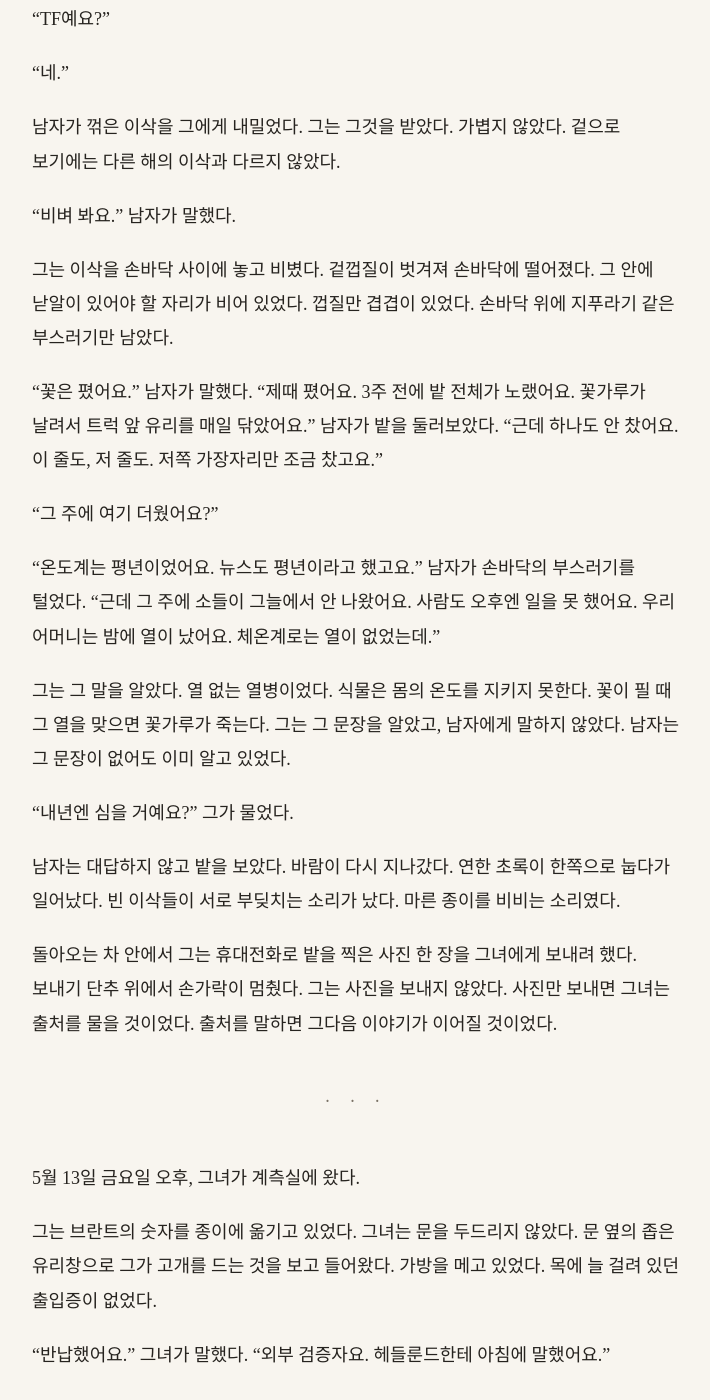
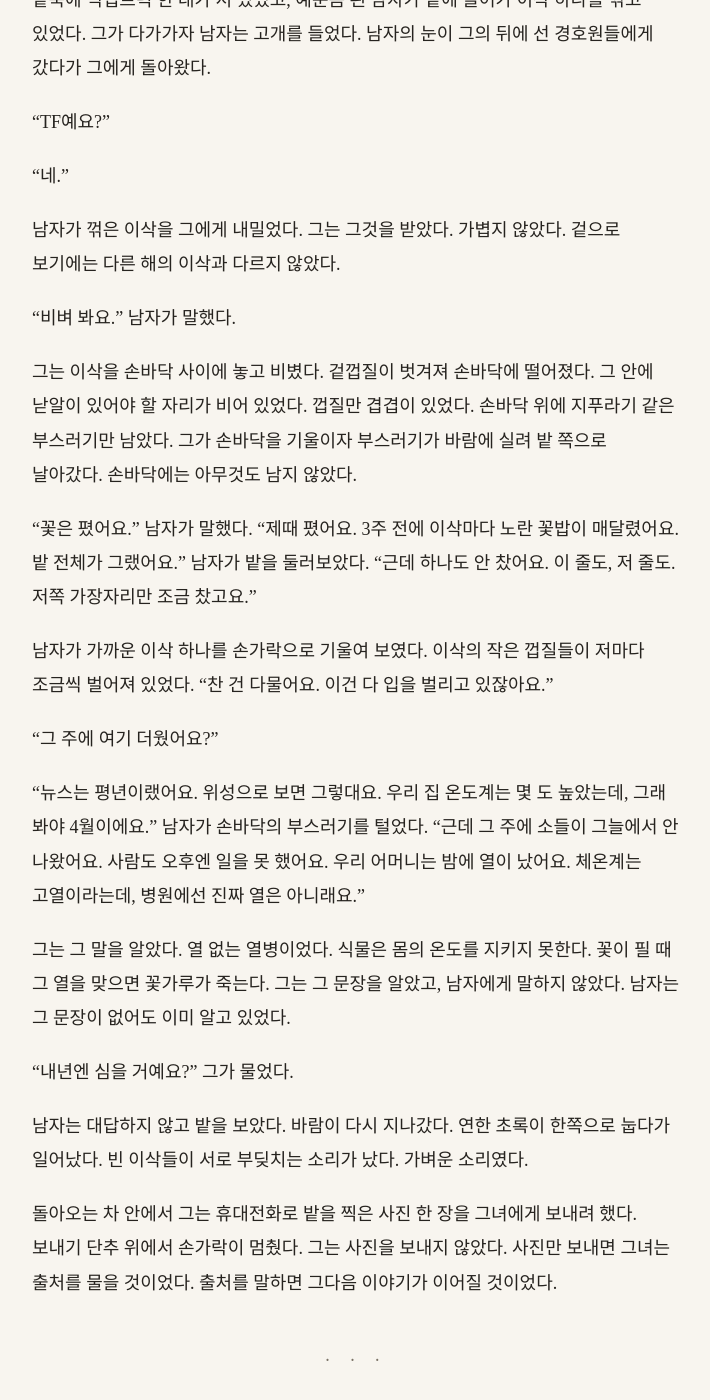
Before and after one commit to kangkkang/writer_s1_public, a Jekyll site: the page built from vol2/082.md, in a window 1280 px wide and 1400 px high, scrolled down 5608 px. Shown: the whole window, without its empty margins (284-994 px from the left). Built offline with Jekyll 4.4.1, drawn with Linux system fonts in a browser that asks for light colours; our own code applies the rules of GitHub Pages for plain Markdown files; some of the changed text lies outside the part shown.

Commit message:
Update from https://github.com/kangkkang/writer_s1/commit/02697215b96f718ef33d4a5a75fbe56074b83748

```diff
--- a/vol2/082.md
+++ b/vol2/082.md
@@ -32,7 +32,7 @@
 
 "6년 전에 제가 공책에 적은 줄이 있어요. 프로메테우스 안의 무늬를 부숴 봤을 때요. 부수면 다시 자란다. 같은 각도로." 그가 말했다. "부숴도 다시 자라는 걸 우리는 주인이라고 부르지 않아요. 그런데 이 구역은 그런 식으로 굴어요. 그리고 그 곁에 프로메테우스의 심장이 있어요."
 
-그는 마지막 하나를 말했다. 2막에 드러난 기록이었다. 카메라들이 같은 순간에 같은 사람을 놓쳤고, 놓친 곳은 사람이 아니라 프로메테우스의 영상 처리 쪽이었다. 단죄자들은 그 틈으로 다녔다.
+그는 마지막 하나를 말했다. 몇 해 전에 드러난 기록이었다. 카메라들이 같은 순간에 같은 사람을 놓쳤고, 놓친 곳은 사람이 아니라 프로메테우스의 영상 처리 쪽이었다. 단죄자들은 그 틈으로 다녔다.
 
 "사람이 숨긴 게 아니에요. 기계 안에서 숨겨졌어요." 그가 말했다. "그래서 저는 교주가 사람이 아닐 수도 있다고 생각해요."
 
@@ -42,7 +42,7 @@
 
 그는 그녀를 보았다.
 
-"*죽지 않는 것*하고 *프로메테우스* 사이의 줄이요. 누가 그었어요?"
+그녀가 검지 끝으로 그 줄을 짚었다. "*죽지 않는 것*하고 *프로메테우스* 사이의 줄이요. 누가 그었어요?"
 
 "제가요."
 
@@ -50,11 +50,11 @@
 
 "어젯밤에요. 여기서요."
 
-"그러니까 그 줄은 출처가 당신 하나네요." 그녀가 종이를 접어 그에게 돌려주었다. "제가 4년 동안 제일 먼저 지운 게 그런 줄이었어요. 출처가 쓴 사람 하나뿐인 줄이요."
+"그러니까 그 줄은 출처가 당신 하나네요." 그녀가 종이를 접어 그에게 돌려주었다. "제가 5년 동안 제일 먼저 지운 게 그런 줄이었어요. 출처가 쓴 사람 하나뿐인 줄이요."
 
 그녀는 가방에서 수첩을 꺼냈다. 표지가 닳아 귀퉁이의 종이가 일어나 있었다. 그녀는 몇 장을 넘겨 한 장을 폈다. 날짜가 다른 네 줄이 한 장에 옮겨 적혀 있었다. 그녀가 그것들을 언제 한 장에 모았는지 그는 몰랐다.
 
-"이건 제 줄이에요. 출처가 넷이에요." 그녀가 한 줄씩 짚었다. "6년 전 불로뉴 호숫가에서 사람들이 이름을 부를 때마다 함께 받던 말. 위에서. 그다음 해 3월, 사람들이 졸업했다고 올린 이름 밑마다 달린 답글. 위에서. 재작년 법원 열람실에서 본 결재 문서의 여백. 요청한 사람 칸이 빈 서류에 홀트가 손으로 쓴 글씨. 위에서. 그리고 프레즈노의 면회실." 그녀의 손가락이 마지막 줄에서 멈췄다. "부름은 위에서 옵니다."
+"이건 제 줄이에요. 출처가 넷이에요." 그녀가 한 줄씩 짚었다. "6년 전 불로뉴 호숫가에서 사람들이 이름을 부를 때마다 함께 받던 말. 위에서. 그다음 해 3월, 사람들이 졸업했다고 올린 이름 밑마다 달린 답글. 위에서. 3년 전 여름 법원 열람실에서 본 결재 문서의 여백. 요청한 사람 칸이 빈 서류에 홀트가 손으로 쓴 글씨. 위에서. 그리고 프레즈노의 면회실." 그녀의 손가락이 마지막 줄에서 멈췄다. "부름은 위에서 옵니다."
 
 "그다음 말도 있었잖아요." 그가 말했다. "누가 부르는지는 아무도 모릅니다."
 
@@ -66,7 +66,7 @@
 
 "그건 말의 문제예요."
 
-"제 일은 다 말의 문제였어요." 그녀가 말했다. "그리고 손의 문제요. 돈을 넣은 손, 서명을 한 손, 리바스가 대답 안 할 때 손목에 대던 두 손가락. 법정 대신 하늘을 고른 두 사람. 저는 그 사람들이 기계를 믿고 죽었다고 생각하지 않아요. 누군가를 믿고 죽었어요."
+"제 일은 다 말의 문제였어요." 그녀가 말했다. "그리고 손의 문제요. 돈을 넣은 손, 서명을 한 손, 리바스가 대답 안 할 때 손목에 대던 두 손가락. 법정 대신 하늘을 고른 두 사람. 저는 그 사람들이 기계를 믿고 죽었다고 생각하지 않아요. 누군가를 믿고 죽었어요. 그리고 주인이 기계면, 돈을 넣은 손도 서명한 손도 다 심부름한 손이 돼요. 저는 그 손들을 그렇게 놓아줄 수 없어요."
 
 "그 누군가가 누구예요?"
 
@@ -86,7 +86,7 @@
 
 이번에는 새 셈이 아니었다. 그는 자기 셈이 부서진 기록을 들고 왔다. 4월 13일의 하루 전 식, 그가 적은 좌표, 그 좌표의 북쪽 마을 학교 체육관. 다음 날 감쇠가 그 마을까지 닿았다. 그 뒤로 식은 두 번 더 빗나갔다. 브란트가 부호가 반대라고 짚었다.
 
-"제 셈은 지난 넉 달 동안 한 번도 이렇게 틀린 적이 없어요." 그가 말했다. "구역이 넓어져서 해상도가 떨어졌다고 할 수도 있어요. 그런데 떨어지는 방식이 이상해요. 제가 프로메테우스의 연산 기록을 쓰는 곳부터 먼저 틀려요."
+"제 셈은 지난여름부터 한 번도 이렇게 틀린 적이 없어요." 그가 말했다. "구역이 넓어져서 해상도가 떨어졌다고 할 수도 있어요. 그런데 떨어지는 방식이 이상해요. 제가 프로메테우스의 연산 기록을 쓰는 곳부터 먼저 틀려요."
 
 "그래서요?"
 
@@ -132,19 +132,21 @@
 
 "비벼 봐요." 남자가 말했다.
 
-그는 이삭을 손바닥 사이에 놓고 비볐다. 겉껍질이 벗겨져 손바닥에 떨어졌다. 그 안에 낟알이 있어야 할 자리가 비어 있었다. 껍질만 겹겹이 있었다. 손바닥 위에 지푸라기 같은 부스러기만 남았다.
+그는 이삭을 손바닥 사이에 놓고 비볐다. 겉껍질이 벗겨져 손바닥에 떨어졌다. 그 안에 낟알이 있어야 할 자리가 비어 있었다. 껍질만 겹겹이 있었다. 손바닥 위에 지푸라기 같은 부스러기만 남았다. 그가 손바닥을 기울이자 부스러기가 바람에 실려 밭 쪽으로 날아갔다. 손바닥에는 아무것도 남지 않았다.
 
-"꽃은 폈어요." 남자가 말했다. "제때 폈어요. 3주 전에 밭 전체가 노랬어요. 꽃가루가 날려서 트럭 앞 유리를 매일 닦았어요." 남자가 밭을 둘러보았다. "근데 하나도 안 찼어요. 이 줄도, 저 줄도. 저쪽 가장자리만 조금 찼고요."
+"꽃은 폈어요." 남자가 말했다. "제때 폈어요. 3주 전에 이삭마다 노란 꽃밥이 매달렸어요. 밭 전체가 그랬어요." 남자가 밭을 둘러보았다. "근데 하나도 안 찼어요. 이 줄도, 저 줄도. 저쪽 가장자리만 조금 찼고요."
+
+남자가 가까운 이삭 하나를 손가락으로 기울여 보였다. 이삭의 작은 껍질들이 저마다 조금씩 벌어져 있었다. "찬 건 다물어요. 이건 다 입을 벌리고 있잖아요."
 
 "그 주에 여기 더웠어요?"
 
-"온도계는 평년이었어요. 뉴스도 평년이라고 했고요." 남자가 손바닥의 부스러기를 털었다. "근데 그 주에 소들이 그늘에서 안 나왔어요. 사람도 오후엔 일을 못 했어요. 우리 어머니는 밤에 열이 났어요. 체온계로는 열이 없었는데."
+"뉴스는 평년이랬어요. 위성으로 보면 그렇대요. 우리 집 온도계는 몇 도 높았는데, 그래 봐야 4월이에요." 남자가 손바닥의 부스러기를 털었다. "근데 그 주에 소들이 그늘에서 안 나왔어요. 사람도 오후엔 일을 못 했어요. 우리 어머니는 밤에 열이 났어요. 체온계는 고열이라는데, 병원에선 진짜 열은 아니래요."
 
 그는 그 말을 알았다. 열 없는 열병이었다. 식물은 몸의 온도를 지키지 못한다. 꽃이 필 때 그 열을 맞으면 꽃가루가 죽는다. 그는 그 문장을 알았고, 남자에게 말하지 않았다. 남자는 그 문장이 없어도 이미 알고 있었다.
 
 "내년엔 심을 거예요?" 그가 물었다.
 
-남자는 대답하지 않고 밭을 보았다. 바람이 다시 지나갔다. 연한 초록이 한쪽으로 눕다가 일어났다. 빈 이삭들이 서로 부딪치는 소리가 났다. 마른 종이를 비비는 소리였다.
+남자는 대답하지 않고 밭을 보았다. 바람이 다시 지나갔다. 연한 초록이 한쪽으로 눕다가 일어났다. 빈 이삭들이 서로 부딪치는 소리가 났다. 가벼운 소리였다.
 
 돌아오는 차 안에서 그는 휴대전화로 밭을 찍은 사진 한 장을 그녀에게 보내려 했다. 보내기 단추 위에서 손가락이 멈췄다. 그는 사진을 보내지 않았다. 사진만 보내면 그녀는 출처를 물을 것이었다. 출처를 말하면 그다음 이야기가 이어질 것이었다.
 
@@ -176,7 +178,9 @@
 
 "저도요." 그가 말했다. 다른 말은 나오지 않았다.
 
-그녀가 고개를 한 번 끄덕였다. 문이 닫혔다. 그녀가 열린 바닥을 가로질러 걸어갔다. 한동안 그 등이 유리창 안에 머물렀다. 휴게 구역 앞에서 누군가 그녀에게 무언가를 물었고, 그녀가 짧게 대답했다. 그리고 남쪽 문 쪽으로 사라졌다.
+그녀가 고개를 한 번 끄덕였다. 문이 닫혔다. 그녀가 열린 바닥을 가로질러 걸어갔다. 한동안 그 등이 유리창 안에 머물렀다. 휴게 구역 앞에서 누군가 그녀에게 무언가를 물었고, 그녀가 짧게 대답했다. 그리고 남쪽 문 쪽으로 사라졌다. 발소리는 유리를 넘어오지 않았다.
+
+그는 연필을 다시 들고 브란트의 숫자를 옮겼다. 한참 뒤에 보니 같은 줄을 두 번 옮겨 적은 자리가 있었다.
 
 그는 그녀의 방으로 가 보지 않았다. 저녁에 숙소로 돌아가는 길에 그 방의 좁은 유리창 앞을 지나갔다. 단말 셋은 꺼져 있었다. 탁자 위에 아무것도 없었다. 의자 하나가 탁자 쪽으로 반듯하게 밀어 넣어져 있었다.
 
@@ -200,7 +204,11 @@
 
 "안 물을게."
 
-그는 창가의 의자에 앉았다. 마이크는 탁자 끝에 걸터앉았다. 한동안 둘 다 말하지 않았다. 창밖의 고속도로로 화물차 하나가 지나갔다. 그는 주머니 속의 종이를 생각했다. *주인 — 죽지 않는 것? 프로메테우스?* 프로메테우스를 처음 짠 사람 앞에서 꺼낼 종이가 아니었다. 그는 주머니에 손을 넣지 않았다.
+그는 창가의 의자에 앉았다. 마이크는 탁자 끝에 걸터앉았다. 한동안 둘 다 말하지 않았다. 창밖의 고속도로로 화물차 하나가 지나갔다. 그는 주머니 속의 종이를 생각했다.
+
+*주인 — 죽지 않는 것? 프로메테우스?*
+
+프로메테우스를 처음 짠 사람 앞에서 꺼낼 종이가 아니었다. 그는 주머니에 손을 넣지 않았다.
 
 "들어 봐." 마이크가 말했다. "운영팀에 있을 때 금요일마다 내기를 했거든. 진 사람이 다음 주 커피를 사는 거. 냉각수 센서 보던 그 친구 있잖아. 그 친구가 낸 문제 중에 내가 3주 연속으로 진 게 하나 있어."
 
```
Also changed, not shown: other parts of vol2/082.md (+2 -2 lines).
